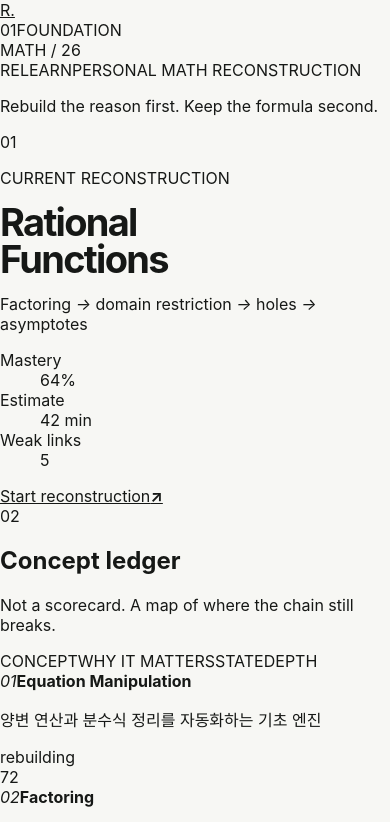
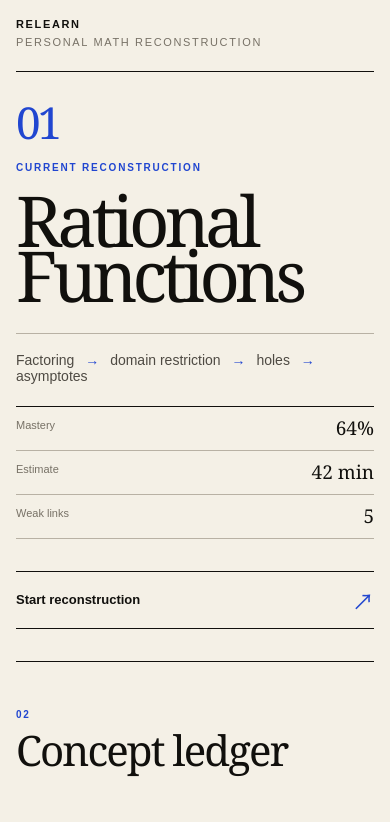
Before and after one commit to paxlkqng/relearn, a Next.js app: page / in a window 390 px wide. Shown: the top 822 px of the page. Built offline with nearby package versions, Linux system fonts and the light colour scheme.

Commit message:
redesign: reset visual system to editorial math workbench

```diff
--- a/app/globals.css
+++ b/app/globals.css
@@ -1,77 +1,145 @@
 :root {
-  font-family: Inter, ui-sans-serif, system-ui, -apple-system, BlinkMacSystemFont, "Segoe UI", sans-serif;
-  background: #f7f7f4;
-  color: #161816;
+  font-family: Arial, Helvetica, sans-serif;
+  background: #ece8de;
+  color: #11100d;
+  --paper: #f4f0e6;
+  --ink: #11100d;
+  --muted: #777166;
+  --rule: #b8b1a4;
+  --blue: #2146d0;
+  --red: #a5382b;
 }
 
 * { box-sizing: border-box; }
-body { margin: 0; background: #f7f7f4; color: #161816; }
+html { background: var(--paper); }
+body { margin: 0; background: var(--paper); color: var(--ink); }
+a { color: inherit; }
 button { font: inherit; }
-a { color: inherit; }
 
-.shell { max-width: 1120px; margin: 0 auto; padding: 48px 28px 80px; }
-.topbar { display: flex; justify-content: space-between; gap: 32px; align-items: flex-end; padding-bottom: 34px; border-bottom: 1px solid #dcded8; }
-.eyebrow { margin: 0 0 10px; font-size: 12px; letter-spacing: .14em; color: #687068; font-weight: 700; }
-h1 { margin: 0; max-width: 760px; font-size: clamp(38px, 6vw, 72px); line-height: .98; letter-spacing: -.045em; font-weight: 650; }
-.lede { max-width: 680px; margin: 20px 0 0; font-size: 17px; line-height: 1.65; color: #59605a; }
-.primary { border: 0; border-radius: 999px; background: #1f4b36; color: white; padding: 13px 18px; cursor: pointer; white-space: nowrap; }
-.primary:disabled { cursor: not-allowed; opacity: .42; }
-.primaryLink { text-decoration: none; display: inline-flex; align-items: center; justify-content: center; }
-.heroGrid { display: grid; grid-template-columns: 2fr 1fr; gap: 18px; margin-top: 28px; }
-.focusCard, .plainCard { border: 1px solid #d9ddd7; border-radius: 22px; background: rgba(255,255,255,.66); padding: 26px; }
-.focusCard h2, .plainCard h3, .section h2 { margin: 6px 0 10px; letter-spacing: -.025em; }
-.focusCard h2 { font-size: 30px; }
-.focusCard p, .plainCard p { color: #626963; line-height: 1.6; }
-.cardLabel { font-size: 11px; letter-spacing: .14em; color: #687068; font-weight: 700; }
-.metricRow { display: flex; gap: 30px; margin-top: 30px; padding-top: 20px; border-top: 1px solid #e1e3de; }
-.metricRow div { display: flex; flex-direction: column; gap: 3px; }
-.metricRow strong { font-size: 22px; }
-.metricRow span { font-size: 12px; color: #777e78; }
-.section { margin-top: 52px; }
-.sectionHeading { display: flex; justify-content: space-between; align-items: end; gap: 18px; margin-bottom: 16px; }
-.sectionHeading h2 { font-size: 28px; }
-.sectionHeading > span { font-size: 13px; color: #747a74; }
-.skillList { border-top: 1px solid #d9ddd7; }
-.skillRow { display: flex; justify-content: space-between; gap: 22px; padding: 18px 2px; border-bottom: 1px solid #d9ddd7; }
-.skillMain { display: flex; gap: 12px; align-items: flex-start; }
-.skillMain p { margin: 4px 0 0; color: #747b75; font-size: 13px; }
-.dot { width: 9px; height: 9px; border-radius: 50%; margin-top: 6px; background: #9ea49e; }
-.dot.mastered { background: #326749; }
-.dot.learning { background: #92763a; }
-.dot.blocked { background: #9f4a42; }
-.skillMeta { min-width: 150px; display: flex; justify-content: space-between; gap: 18px; color: #697069; font-size: 13px; }
-.skillMeta strong { color: #202420; }
-.twoColumn { display: grid; grid-template-columns: 1fr 1fr; gap: 18px; }
+.workbench { min-height: 100vh; display: grid; grid-template-columns: 88px minmax(0, 1fr); }
+.indexRail { position: sticky; top: 0; height: 100vh; border-right: 1px solid var(--ink); padding: 24px 17px 20px; display: flex; flex-direction: column; align-items: center; background: #e9e4d8; }
+.wordmark { font-family: Georgia, "Times New Roman", serif; font-size: 28px; font-style: italic; font-weight: 700; text-decoration: none; }
+.railIndex { margin-top: 72px; display: flex; flex-direction: column; align-items: center; gap: 12px; font-size: 10px; letter-spacing: .18em; }
+.railIndex span:last-child { writing-mode: vertical-rl; transform: rotate(180deg); color: var(--muted); }
+.railFooter { margin-top: auto; writing-mode: vertical-rl; transform: rotate(180deg); font: 700 9px/1 Arial, sans-serif; letter-spacing: .18em; color: var(--muted); }
 
-.practiceWrap { max-width: 820px; margin: 0 auto; }
-.practiceTopline { display: flex; justify-content: space-between; align-items: center; margin-bottom: 18px; color: #6b726c; font-size: 12px; letter-spacing: .09em; }
-.textLink { text-decoration: none; font-weight: 650; letter-spacing: 0; }
-.progressTrack { height: 4px; border-radius: 999px; background: #dde1dc; overflow: hidden; margin-bottom: 28px; }
-.progressTrack span { display: block; height: 100%; background: #1f4b36; transition: width .22s ease; }
-.questionCard { border: 1px solid #d9ddd7; border-radius: 28px; background: rgba(255,255,255,.76); padding: clamp(24px, 5vw, 48px); }
-.questionCard h1 { font-size: clamp(30px, 5vw, 50px); line-height: 1.08; }
-.questionMeta { display: flex; gap: 9px; margin-bottom: 22px; }
-.questionMeta span { border: 1px solid #d9ddd7; border-radius: 999px; padding: 6px 9px; color: #707770; font-size: 11px; text-transform: uppercase; letter-spacing: .08em; }
-.choiceList { display: grid; gap: 10px; margin-top: 32px; }
-.choice { width: 100%; text-align: left; border: 1px solid #d8ddd7; border-radius: 15px; padding: 16px 17px; background: #fff; color: #252925; cursor: pointer; transition: border-color .14s ease, background .14s ease; }
-.choice:hover:not(:disabled), .choice.selected { border-color: #617768; background: #f0f4f0; }
-.choice.correct { border-color: #557661; background: #edf4ef; }
-.choice.wrong { border-color: #9a665f; background: #f7efed; }
+.workSurface { width: min(1380px, 100%); margin: 0 auto; padding: 0 42px 26px; }
+.workHeader { min-height: 88px; border-bottom: 1px solid var(--ink); display: grid; grid-template-columns: 1fr auto; align-items: center; gap: 30px; }
+.headerMeta { display: flex; align-items: baseline; gap: 18px; font-size: 11px; letter-spacing: .15em; font-weight: 700; }
+.headerMeta span:last-child { color: var(--muted); font-weight: 500; }
+.headerNote { margin: 0; max-width: 280px; text-align: right; font-family: Georgia, "Times New Roman", serif; font-size: 13px; font-style: italic; color: #5f5a51; }
+
+.studyBrief { min-height: 500px; border-bottom: 1px solid var(--ink); display: grid; grid-template-columns: 110px minmax(0, 1fr) 280px; gap: 34px; padding: 48px 0 42px; }
+.briefNumber { font: 400 76px/.82 Georgia, "Times New Roman", serif; letter-spacing: -.07em; color: var(--blue); }
+.kicker, .sectionNo { margin: 0; font-size: 10px; letter-spacing: .18em; font-weight: 700; color: var(--blue); }
+.briefCopy h1 { margin: 20px 0 30px; font-family: Georgia, "Times New Roman", serif; font-size: clamp(68px, 9vw, 138px); line-height: .78; letter-spacing: -.07em; font-weight: 400; }
+.briefPath { margin: 0; max-width: 650px; padding-top: 18px; border-top: 1px solid var(--rule); font-size: 14px; color: #4e4a43; }
+.briefPath i, .methodStatement i { padding: 0 7px; color: var(--blue); font-style: normal; }
+.briefAction { align-self: end; }
+.briefAction dl { margin: 0 0 32px; border-top: 1px solid var(--ink); }
+.briefAction dl > div { display: flex; justify-content: space-between; gap: 20px; padding: 12px 0; border-bottom: 1px solid var(--rule); }
+.briefAction dt { font-size: 11px; color: var(--muted); }
+.briefAction dd { margin: 0; font: 400 19px/1 Georgia, serif; }
+.startLink { min-height: 58px; border-top: 1px solid var(--ink); border-bottom: 1px solid var(--ink); display: flex; align-items: center; justify-content: space-between; gap: 20px; text-decoration: none; font-size: 13px; font-weight: 700; transition: background .15s ease, padding .15s ease, color .15s ease; }
+.startLink b { font-size: 22px; font-weight: 400; color: var(--blue); }
+.startLink:hover { background: var(--ink); color: var(--paper); padding: 0 14px; }
+.startLink:hover b { color: var(--paper); }
+
+.ledger { padding: 58px 0 74px; border-bottom: 1px solid var(--ink); }
+.ledgerHead { display: grid; grid-template-columns: 1fr 330px; gap: 50px; align-items: end; margin-bottom: 34px; }
+.ledgerHead h2 { margin: 8px 0 0; font-family: Georgia, "Times New Roman", serif; font-size: clamp(42px, 5vw, 68px); line-height: .95; font-weight: 400; letter-spacing: -.045em; }
+.ledgerHead > p { margin: 0; font-family: Georgia, serif; font-style: italic; line-height: 1.5; color: #625d55; }
+.ledgerTable { border-top: 1px solid var(--ink); }
+.ledgerRow { display: grid; grid-template-columns: minmax(190px, 1.25fr) minmax(280px, 2fr) 140px 170px; gap: 24px; align-items: center; min-height: 73px; border-bottom: 1px solid var(--rule); }
+.ledgerLabels { min-height: 36px; color: var(--muted); font-size: 9px; letter-spacing: .14em; font-weight: 700; }
+.skillTitle { display: flex; align-items: baseline; gap: 14px; min-width: 0; }
+.skillTitle em { font-family: Georgia, serif; font-size: 12px; color: var(--muted); font-style: italic; }
+.skillTitle strong { font-size: 14px; font-weight: 700; }
+.ledgerRow > p { margin: 0; font-size: 12px; line-height: 1.5; color: #69635a; }
+.stateText { width: max-content; padding-bottom: 2px; border-bottom: 1px solid currentColor; font-size: 10px; letter-spacing: .08em; text-transform: uppercase; }
+.stateText.mastered { color: #31563e; }
+.stateText.learning { color: var(--blue); }
+.stateText.blocked { color: var(--red); }
+.stateText.unknown { color: var(--muted); }
+.depthCell { display: grid; grid-template-columns: 30px 1fr; gap: 10px; align-items: center; }
+.depthCell > span { font: 400 14px Georgia, serif; }
+.depthLine { height: 1px; background: var(--rule); position: relative; }
+.depthLine i { position: absolute; left: 0; top: -1px; height: 3px; background: var(--ink); }
+
+.methodStrip { min-height: 250px; display: grid; grid-template-columns: 90px 1fr 330px; align-items: center; gap: 30px; border-bottom: 1px solid var(--ink); }
+.methodStatement { margin: 0; font-family: Georgia, "Times New Roman", serif; font-size: clamp(32px, 4vw, 56px); letter-spacing: -.04em; }
+.methodNote { margin: 0; font-size: 12px; line-height: 1.65; color: var(--muted); }
+.workFooter { height: 70px; display: flex; justify-content: space-between; align-items: center; font-size: 9px; letter-spacing: .16em; font-weight: 700; color: var(--muted); }
+
+/* Practice becomes a worksheet rather than a dashboard card. */
+.practiceWrap { width: min(1040px, calc(100% - 44px)); margin: 0 auto; padding: 34px 0 70px; }
+.practiceTopline { min-height: 52px; border-top: 1px solid var(--ink); border-bottom: 1px solid var(--ink); display: flex; align-items: center; justify-content: space-between; font-size: 10px; letter-spacing: .14em; }
+.textLink { text-decoration: none; font-weight: 700; letter-spacing: .02em; }
+.progressTrack { height: 2px; background: #cbc4b7; overflow: hidden; margin: 18px 0 48px; }
+.progressTrack span { display: block; height: 100%; background: var(--blue); transition: width .22s ease; }
+.questionCard { padding: 0; background: transparent; border: 0; }
+.questionMeta { display: flex; gap: 18px; margin-bottom: 34px; padding-bottom: 12px; border-bottom: 1px solid var(--rule); }
+.questionMeta span { font-size: 9px; text-transform: uppercase; letter-spacing: .14em; color: var(--muted); }
+.questionCard h1 { margin: 0 0 50px; max-width: 900px; font-family: Georgia, "Times New Roman", serif; font-size: clamp(40px, 6vw, 78px); line-height: 1.02; letter-spacing: -.045em; font-weight: 400; }
+.choiceList { border-top: 1px solid var(--ink); }
+.choice { width: 100%; min-height: 64px; border: 0; border-bottom: 1px solid var(--rule); background: transparent; color: var(--ink); text-align: left; padding: 14px 4px; cursor: pointer; font-size: 15px; transition: padding .13s ease, background .13s ease; }
+.choice:hover:not(:disabled), .choice.selected { padding-left: 18px; background: #e8e3d8; }
+.choice.selected::before { content: "→"; color: var(--blue); margin-right: 12px; }
+.choice.correct { background: #e2e8dd; padding-left: 18px; }
+.choice.wrong { background: #eee0dc; padding-left: 18px; }
 .choice:disabled { cursor: default; }
-.explanationBox { margin-top: 24px; border-top: 1px solid #e0e3df; padding-top: 22px; }
-.explanationBox strong { display: block; margin-bottom: 8px; }
-.explanationBox p { margin: 0; color: #555d56; line-height: 1.7; }
-.explanationBox small { display: block; margin-top: 14px; color: #858b85; }
-.practiceActions { display: flex; justify-content: flex-end; margin-top: 28px; }
-.sessionSummary h1 { font-size: clamp(44px, 8vw, 76px); }
-.sessionSummary .primary { margin-top: 24px; }
+.explanationBox { margin: 42px 0 0 auto; width: min(720px, 100%); padding: 22px 0 0 30px; border-top: 1px solid var(--ink); border-left: 4px solid var(--blue); }
+.explanationBox strong { display: block; margin-bottom: 12px; font-family: Georgia, serif; font-size: 24px; font-weight: 400; }
+.explanationBox p { margin: 0; color: #555048; line-height: 1.7; font-size: 14px; }
+.explanationBox small { display: block; margin-top: 18px; color: var(--muted); font-size: 9px; letter-spacing: .08em; }
+.practiceActions { display: flex; justify-content: flex-end; margin-top: 40px; }
+.primary { appearance: none; min-width: 168px; min-height: 52px; border: 1px solid var(--ink); border-radius: 0; background: var(--ink); color: var(--paper); padding: 0 18px; cursor: pointer; font-size: 12px; font-weight: 700; letter-spacing: .02em; }
+.primary:hover:not(:disabled) { background: var(--blue); border-color: var(--blue); }
+.primary:disabled { opacity: .28; cursor: not-allowed; }
+.sessionSummary { padding-top: 56px; }
+.sessionSummary .eyebrow { margin: 0 0 18px; font-size: 10px; letter-spacing: .16em; color: var(--blue); font-weight: 700; }
+.sessionSummary h1 { margin: 0; font: 400 clamp(62px, 10vw, 126px)/.85 Georgia, serif; letter-spacing: -.07em; }
+.sessionSummary > p { max-width: 560px; margin: 30px 0; color: var(--muted); }
+.metricRow { display: grid; grid-template-columns: repeat(3, 1fr); max-width: 560px; margin: 36px 0; border-top: 1px solid var(--ink); border-bottom: 1px solid var(--ink); }
+.metricRow div { padding: 16px 0; display: flex; flex-direction: column; gap: 4px; }
+.metricRow strong { font: 400 28px Georgia, serif; }
+.metricRow span { font-size: 9px; letter-spacing: .12em; color: var(--muted); text-transform: uppercase; }
 
-@media (max-width: 760px) {
-  .shell { padding: 30px 18px 60px; }
-  .topbar { align-items: flex-start; flex-direction: column; }
-  .heroGrid, .twoColumn { grid-template-columns: 1fr; }
-  .skillRow { flex-direction: column; }
-  .skillMeta { width: 100%; }
-  .questionCard { border-radius: 20px; }
-  .metricRow { flex-wrap: wrap; }
+@media (max-width: 900px) {
+  .workbench { grid-template-columns: 52px minmax(0, 1fr); }
+  .indexRail { padding-inline: 10px; }
+  .workSurface { padding-inline: 22px; }
+  .studyBrief { grid-template-columns: 70px 1fr; }
+  .briefAction { grid-column: 2; }
+  .ledgerHead { grid-template-columns: 1fr; }
+  .ledgerRow { grid-template-columns: 1fr 120px; gap: 10px 20px; padding: 13px 0; }
+  .ledgerLabels { display: none; }
+  .ledgerRow > p { grid-column: 1; }
+  .stateText { grid-column: 2; grid-row: 1; justify-self: end; }
+  .depthCell { grid-column: 2; grid-row: 2; }
+  .methodStrip { grid-template-columns: 55px 1fr; padding: 35px 0; }
+  .methodNote { grid-column: 2; }
 }
+
+@media (max-width: 620px) {
+  .workbench { display: block; }
+  .indexRail { display: none; }
+  .workSurface { padding: 0 16px 22px; }
+  .workHeader { min-height: 72px; display: block; padding: 18px 0; }
+  .headerMeta { display: grid; gap: 6px; }
+  .headerNote { display: none; }
+  .studyBrief { min-height: auto; grid-template-columns: 1fr; gap: 22px; padding: 32px 0; }
+  .briefNumber { font-size: 44px; }
+  .briefCopy h1 { font-size: clamp(56px, 18vw, 88px); }
+  .briefAction { grid-column: 1; }
+  .ledger { padding: 42px 0 52px; }
+  .ledgerRow { grid-template-columns: 1fr; }
+  .ledgerRow > p, .stateText, .depthCell { grid-column: 1; grid-row: auto; justify-self: stretch; }
+  .depthCell { max-width: 180px; }
+  .methodStrip { grid-template-columns: 1fr; gap: 18px; padding: 34px 0; }
+  .methodNote { grid-column: 1; }
+  .practiceWrap { width: calc(100% - 28px); padding-top: 18px; }
+  .questionCard h1 { font-size: clamp(36px, 11vw, 56px); margin-bottom: 36px; }
+  .explanationBox { padding-left: 18px; }
+  .metricRow { grid-template-columns: 1fr 1fr 1fr; }
+}
```
